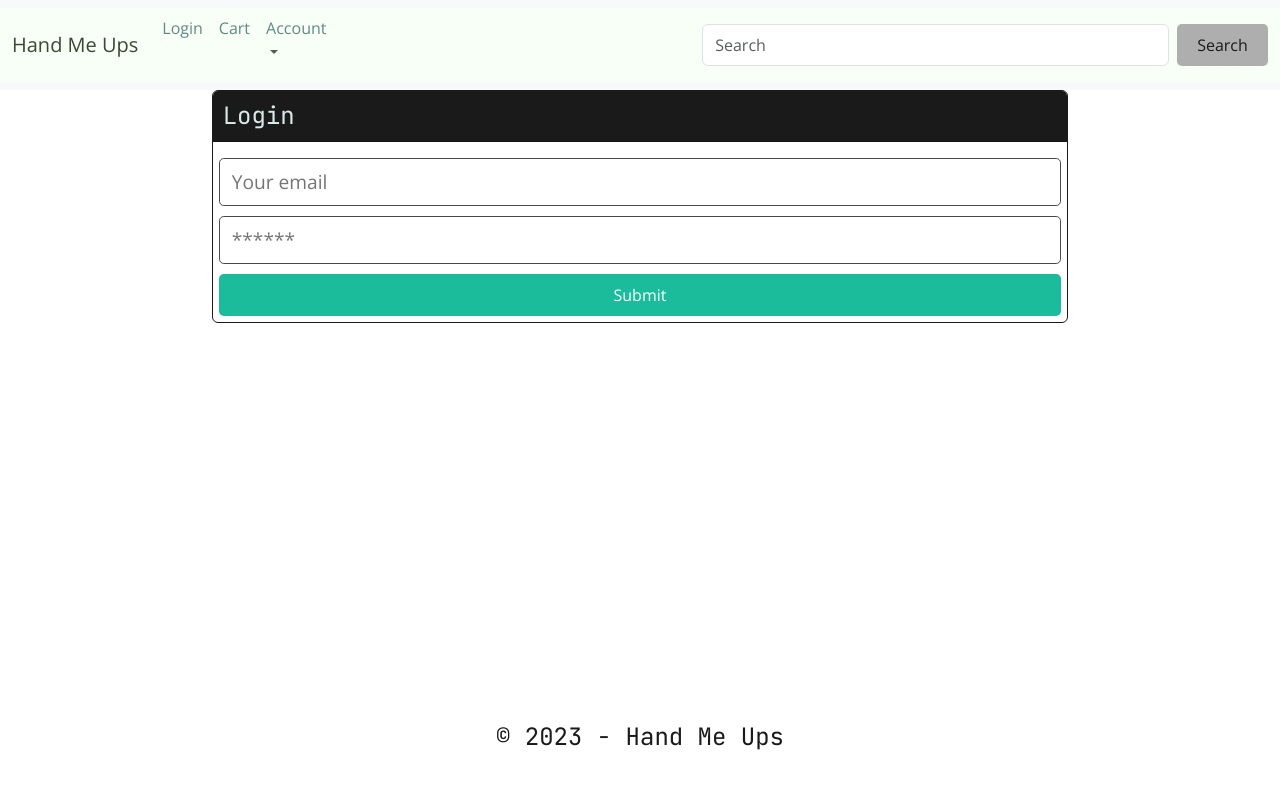
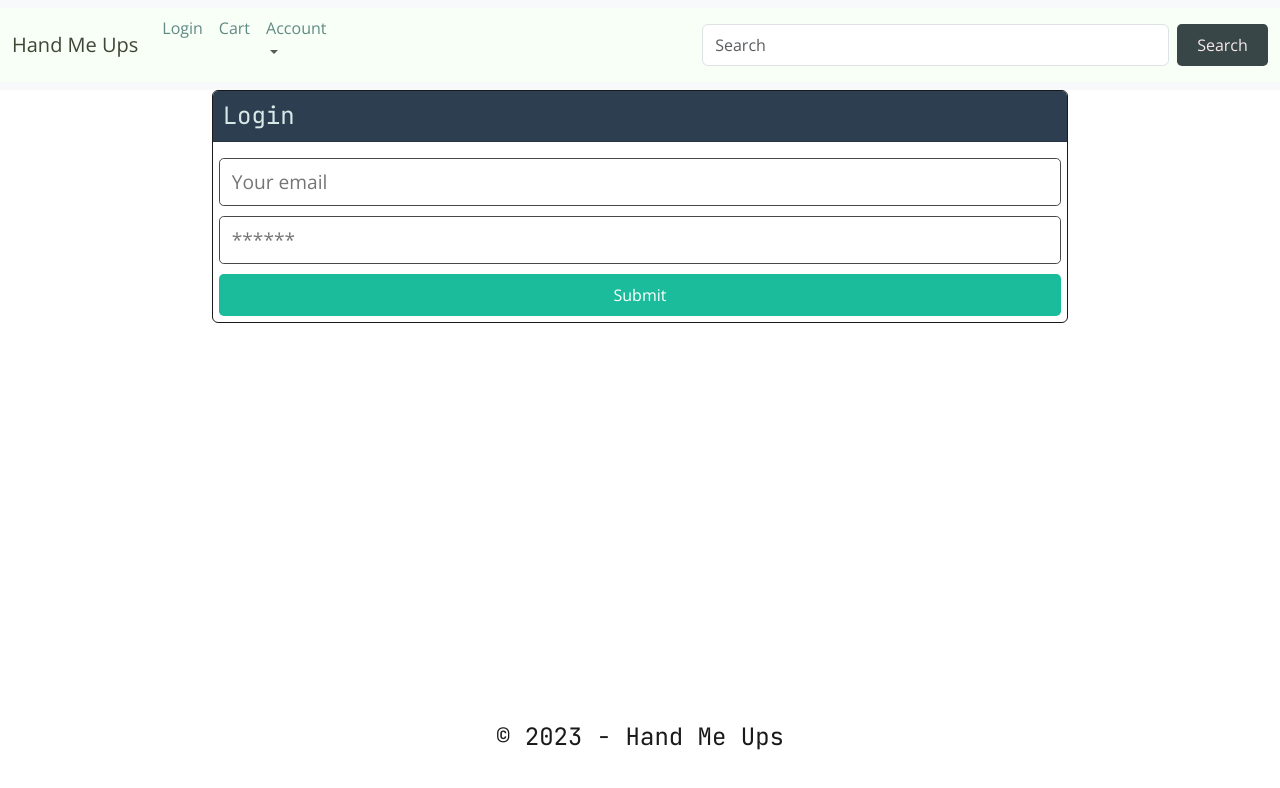
Before and after one commit to pbp66/hand-me-ups, a React (Create React App) app in the folder client/: page /Login in a window 1280 px wide. Shown: the top 788 px of the page. Built offline with nearby package versions, Linux system fonts and the light colour scheme.

Commit message:
working on post seeds

```diff
--- a/client/src/components/Navbar/index.js
+++ b/client/src/components/Navbar/index.js
@@ -13,8 +13,9 @@ const NavTitle = styled.nav`
         color: #96BBBB;
     }
 `
-const SearchForm = styled.form `
-
+const SearchButton = styled.button `
+    background-color: #394648;
+    color: #F8E9E9;
 `
 
 const Navbar = () => {
@@ -48,7 +49,7 @@ const Navbar = () => {
                     </ul>
                     <form className="d-flex justify-content-end" role="search">
                         <input className="form-control me-2 w-50" type="search" placeholder="Search" aria-label="Search" />
-                        <button className="btn btn-outline-success" type="submit">Search</button>
+                        <SearchButton className="btn btn-outline-success" type="submit">Search</SearchButton>
                     </form>
                 </div>
             </MainDiv>
--- a/client/src/pages/Login.js
+++ b/client/src/pages/Login.js
@@ -2,8 +2,14 @@ import React, { useState } from "react";
 import { Link } from "react-router-dom";
 import { useMutation } from "@apollo/client";
 import { LOGIN_USER } from "../utils/mutations";
+import styled from 'styled-components';
 
 import Auth from "../utils/auth";
+
+const LoginHeader = styled.h4`
+	color: #394648;
+	background-color: #F8E9E9;
+`
 
 const Login = (props) => {
 	const [formState, setFormState] = useState({ email: "", password: "" });
@@ -44,9 +50,9 @@ const Login = (props) => {
 		<main className="flex-row justify-center mb-4">
 			<div className="col-12 col-lg-10">
 				<div className="card">
-					<h4 className="card-header bg-dark text-light p-2">
+					<LoginHeader className="card-header p-2">
 						Login
-					</h4>
+					</LoginHeader>
 					<div className="card-body">
 						{data ? (
 							<p>
```
Also changed, not shown: 1 other file (tests, documents, lock files or other folders).
